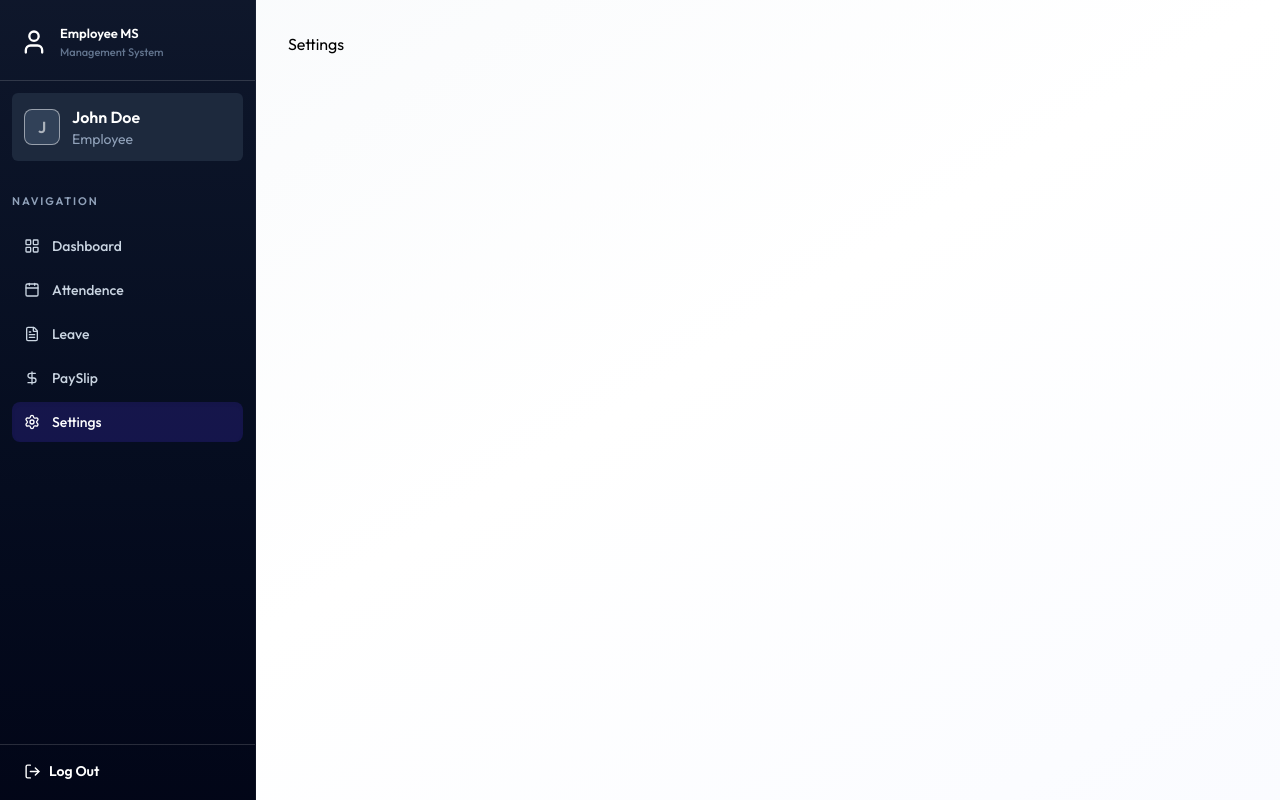
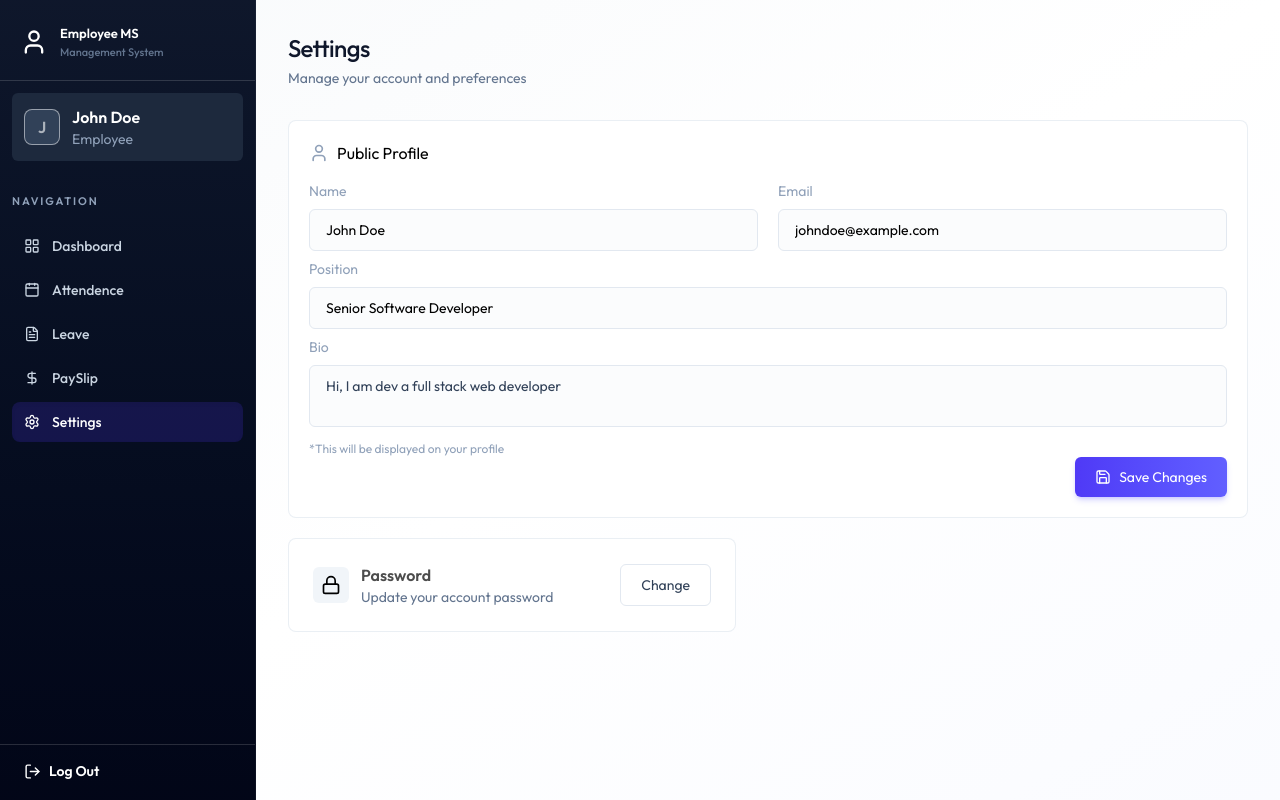
Before and after one commit to Iamvivvekk/Fullstack-EMS, a React (Vite) app in the folder EMS/: page /settings in a window 1280 px wide. Built offline with nearby package versions, Linux system fonts and the light colour scheme.

Commit message:
Settings, profile and change password UI completed

```diff
--- /dev/null
+++ b/EMS/src/components/settings/EditPasswordForm.jsx
@@ -0,0 +1,66 @@
+import { useState } from "react";
+import CloseOverlayButton from "../common/CloseOverlayButton";
+import { Loader2 } from "lucide-react";
+
+const EditPasswordForm = ({ onClose, showEditPasswordOverlay }) => {
+  const [isLoading, setIsLoading] = useState(false);
+
+  function handleUpdatePassword(e) {
+    e.preventDefault();
+  }
+  return (
+    showEditPasswordOverlay && (
+      <div className="transition-all duration-200 fixed backdrop-blur-sm inset-0 z-50 bg-black/50 flex items-center justify-center overflow-y-auto">
+        <div className="bg-white p-5 max-w-3xl w-full rounded-2xl">
+          <div className="flex items-baseline justify-between">
+            <div className="flex flex-col items-baseline justify-center">
+              <h3 className="overlay-title">Edit Password</h3>
+              <p className="overlay-subtitle">Update your password </p>
+            </div>
+            <CloseOverlayButton onClose={onClose} />
+          </div>
+          <form className="card p-3 mt-1 text-sm text-slate-400 flex flex-col gap-3">
+            <div>
+              <label>Current Password</label>
+              <input
+                type="password"
+                placeholder="Enter your current password"
+                className="mt-1 text-lg text-slate-700"
+              />
+            </div>
+            <div>
+              <label>New Password</label>
+              <input
+                type="password"
+                placeholder="Enter your new password"
+                className="mt-1 text-lg text-slate-700"
+              />
+            </div>
+            <div className="flex justify-end gap-3">
+              <button
+                disabled={isLoading}
+                className="btn-secondary"
+                onClick={(e) => {
+                  e.preventDefault();
+                  onClose();
+                }}
+              >
+                Cancel
+              </button>
+              <button
+                disabled={isLoading}
+                type="submit"
+                onClick={handleUpdatePassword}
+                className="btn-primary"
+              >
+                {isLoading ? <Loader2 /> : "Update"}
+              </button>
+            </div>
+          </form>
+        </div>
+      </div>
+    )
+  );
+};
+
+export default EditPasswordForm;
--- a/EMS/src/pages/Settings.jsx
+++ b/EMS/src/pages/Settings.jsx
@@ -1,7 +1,148 @@
-import React from "react";
+import { Loader2, Lock, Save, User } from "lucide-react";
+import { useCallback, useEffect, useState } from "react";
+import { dummyEmployeeData } from "../assets/assets";
+import Loader from "../components/common/Loader";
+import EditPasswordForm from "../components/settings/EditPasswordForm";
 
 const Settings = () => {
-  return <div>Settings</div>;
+  const [loading, setLoading] = useState(true);
+
+  const [showEditPasswordOverlay, setShowEditPasswordOverlay] = useState(false);
+
+  const [employee, setEmployee] = useState(null);
+
+  const setEmployeeData = useCallback(() => {
+    setEmployee(dummyEmployeeData[2]);
+  }, [setEmployee]);
+
+  useEffect(() => {
+    setEmployeeData();
+
+    setTimeout(() => {
+      setLoading(false);
+    }, 1000);
+  }, [employee]);
+
+  if (loading) return <Loader />;
+
+  return (
+    <div className="animate-fade-in">
+      <div className="page-header">
+        <h3 className="page-title">Settings</h3>
+        <p className="page-subtitle">Manage your account and preferences</p>
+      </div>
+      {/* Personal profile */}
+      <form action="">
+        <div className="card p-5">
+          <h3 className="flex gap-2 items-center justify-baseline  text-base text-black font-normal mb-2 ">
+            <User className="h-5 w-5 text-slate-400" />
+            Public Profile
+          </h3>
+
+          <div className="grid grid-cols-1 sm:grid-cols-2 gap-5">
+            <div>
+              <label className="text-slate-400 text-sm block my-2">Name</label>
+              <input
+                type="text"
+                defaultValue={`${employee?.firstName} ${employee?.lastName}`}
+                disabled={employee ? true : false}
+                className={`${employee && "cursor-not-allowed"}`}
+              />
+            </div>
+            <div>
+              <label className="text-slate-400 text-sm block my-2">Email</label>
+              <input
+                type="text"
+                defaultValue={employee?.email}
+                disabled={employee ? true : false}
+                className={`${employee && "cursor-not-allowed"}`}
+              />
+            </div>
+          </div>
+          <div className="grid grid-cols-1 sm:grid-cols-2 gap-5">
+            <div className="sm:col-span-2">
+              <label className="text-slate-400 text-sm block my-2">
+                Position
+              </label>
+              <input
+                type="text"
+                defaultValue={employee?.position}
+                disabled={employee ? true : false}
+                className={`${employee && "cursor-not-allowed"}`}
+              />
+            </div>
+          </div>
+          <div>
+            <label className="text-slate-400 text-sm block my-2">Bio</label>
+            <textarea
+              name="bio"
+              placeholder="Write a brief bio"
+              defaultValue={employee?.bio}
+              className="resize-none text-sm text-slate-700 "
+            />
+            <p className="text-xs pt-2 text-slate-400">
+              *This will be displayed on your profile
+            </p>
+          </div>
+          {employee.isDeleted ? (
+            <div className="pt-2">
+              <div className="bg-rose-50 border border-rose-200 rounded-md p-4 text-center">
+                <p className="text-rose-600 font-medium tracking-tight">
+                  Account Deactivated
+                </p>
+                <p className="text-sm text-rose-500 mt-0.5">
+                  You can no longer update your profile
+                </p>
+              </div>
+            </div>
+          ) : (
+            <div className="flex justify-end items-center">
+              <button
+                disabled={loading}
+                type="submit"
+                onClick={(e) => {
+                  e.preventDefault();
+                }}
+                className="btn-primary flex gap-2 items-center"
+              >
+                {loading ? (
+                  <Loader2 className="h-4 w-4 animate-spin" />
+                ) : (
+                  <Save className="h-4 w-4 " />
+                )}
+                Save Changes
+              </button>
+            </div>
+          )}
+        </div>
+      </form>
+      {/* update password button  */}
+      <div className="card max-w-md mt-5 p-6 flex items-center justify-between">
+        <div className="flex items-center justify-center gap-3">
+          <div className="bg-slate-100 rounded-md">
+            <Lock className="w-5 h-5 m-2" />
+          </div>
+          <div>
+            <h3 className="text-md text-black/70 font-semibold">Password</h3>
+            <p className="text-sm text-slate-500">
+              Update your account password
+            </p>
+          </div>
+        </div>
+        <button
+          onClick={() => setShowEditPasswordOverlay(true)}
+          className="btn-secondary cursor-pointer"
+        >
+          Change
+        </button>
+      </div>
+
+      <EditPasswordForm
+        onClose={() => setShowEditPasswordOverlay(false)}
+        showEditPasswordOverlay={showEditPasswordOverlay}
+      />
+    </div>
+  );
 };
 
 export default Settings;
```
